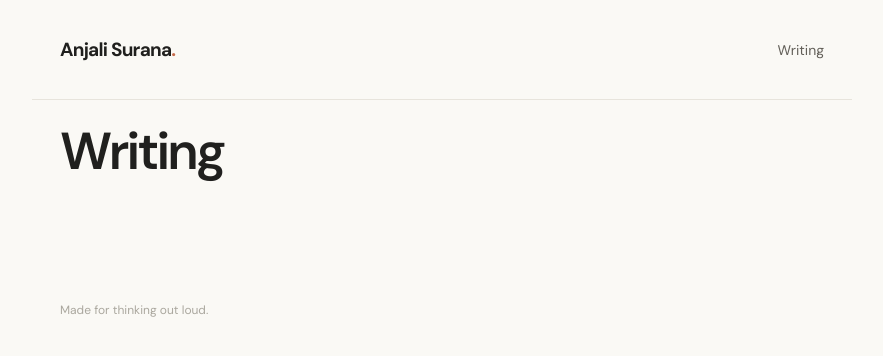
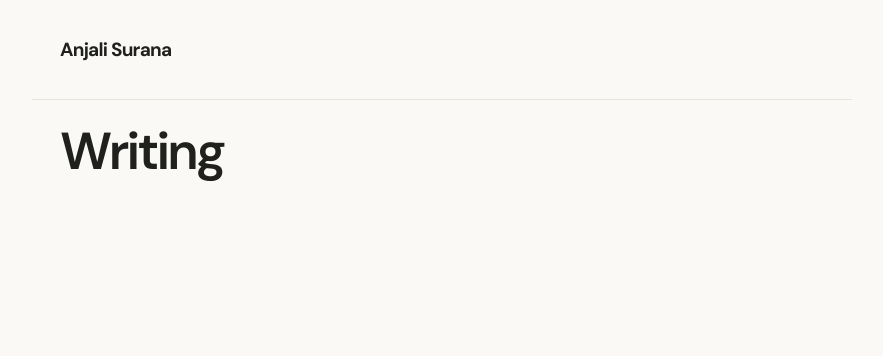
Before and after one commit to anjalisurana-commits/anjalisurana-commits.github.io, a Jekyll site: the page built from index.html, in a window 1280 px wide. Shown: the top 356 px of the page, without its empty margins (198-1081 px from the left). Built offline with Jekyll 4.4.1, drawn with Linux system fonts in a browser that asks for light colours.

Commit message:
Simplify site design

```diff
--- a/_layouts/default.html
+++ b/_layouts/default.html
@@ -1,3 +1,3 @@
 <!doctype html>
 <html lang="en"><head><meta charset="utf-8"><meta name="viewport" content="width=device-width, initial-scale=1"><title>{% if page.title %}{{ page.title | escape }} · {% endif %}Anjali Surana</title><link rel="stylesheet" href="{{ '/style.css' | relative_url }}"></head>
-<body><header><a class="name" href="{{ '/' | relative_url }}">Anjali Surana<span>.</span></a><a class="nav" href="{{ '/' | relative_url }}">Writing</a></header><main>{{ content }}</main><footer>Made for thinking out loud.</footer></body></html>
+<body><header><a class="name" href="{{ '/' | relative_url }}">Anjali Surana</a></header><main>{{ content }}</main></body></html>
```
